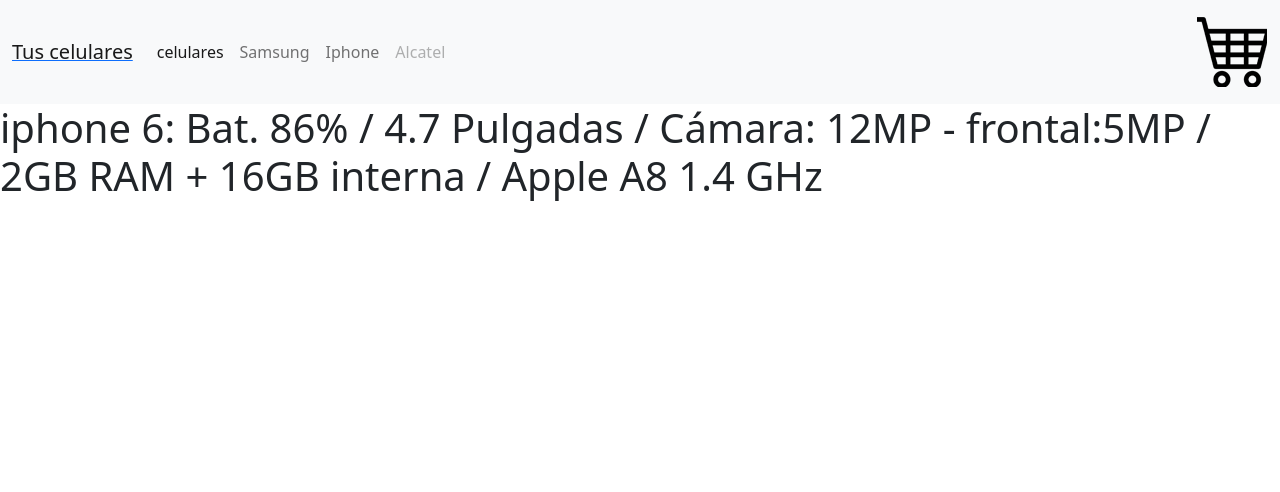
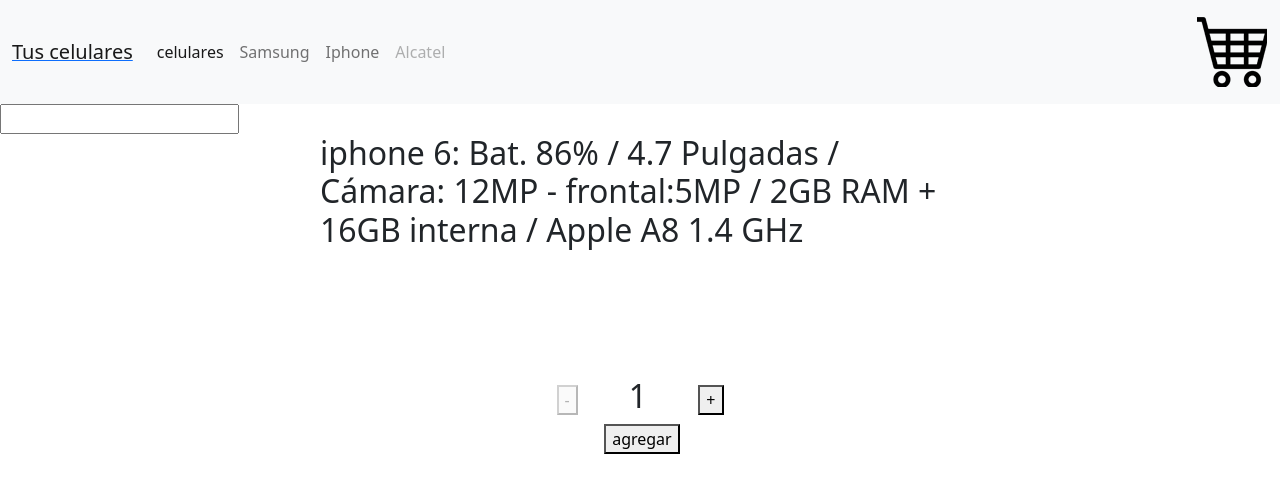
Before and after one commit to tomasvissio1/CelularVissio, a React (Create React App) app: page /0 in a window 1280 px wide. Shown: the top 492 px of the page. Built offline with nearby package versions, Linux system fonts and the light colour scheme.

Commit message:
precionar un boton y aparezca otro

```diff
--- a/src/App.js
+++ b/src/App.js
@@ -8,11 +8,13 @@
 import { BrowserRouter,Routes,Route } from 'react-router-dom';
 import Item from './components/itemList/Item';
 import ItemDetailContainer from './components/itemDetailContainer/ItemDetailContainer';
+import  Movimiento  from './components/movimientoMouse/Movimiento';
 
 function App() {
   return (
     <BrowserRouter>
       <NavBar />
+      <Movimiento/>
         <Routes>
           <Route path='/' element={
            <ItemList/>}/>
@@ -22,9 +24,9 @@
           }/>
 
 
-          <Route path='/carrito' element={
+          {/* <Route path='/carrito' element={
             <ItemCount/>
-          }/>
+          }/> */}
         </Routes>
     </BrowserRouter>
   );
--- a/src/components/ItemCount/ItemCount.js
+++ b/src/components/ItemCount/ItemCount.js
@@ -1,9 +1,13 @@
 import React from 'react'
 import {useState} from 'react'
+import { Link } from 'react-router-dom'
 import "./ItemCount.css"
 
+
+let activado=false
 function ItemCount() {
     const [numero, numeroEstado] = useState(1)
+    const [activador,setActivador] = useState()
 
     function sumar (){
         if(numero<=9){
@@ -17,8 +21,10 @@
         }
     }
     function onAdd(){
-        alert(`elegiste ${numero}`)
+        activado=true
+        setActivador(activado)
     }
+
   return (
     <section>
         <div id="contenedor">
@@ -26,8 +32,30 @@
             <h2>{numero}</h2>
             <button onClick={sumar} id="btnSuma" disabled={numero == 10 ? true : null}>+</button>
         </div>
+        <div style={{"marginLeft":"45%"}}>
         <div>
-            <button onClick={onAdd}>agregar</button>
+
+                {activador ? (
+                    <div style={{"display":"flex"}}>
+                            <div>
+                                <Link to={`/`}>
+                                <button onClick={onAdd} >Seguir comprando</button>
+
+                                </Link>
+
+                            </div>
+                            <div>
+                            <button onClick={onAdd} >ir al cart</button>
+                            </div>
+
+                    </div>
+                ):(
+                    <button onClick={onAdd} >agregar</button>
+
+                )}
+
+            </div>
+
         </div>
     </section>
   )
--- a/src/components/itemDetail/ItemDetail.js
+++ b/src/components/itemDetail/ItemDetail.js
@@ -1,7 +1,28 @@
+import { useState } from "react";
+import ItemCount from "../ItemCount/ItemCount"
 
 function ItemDetail({nombre}) {
+  const [activador,setActivado] = useState()
+
+
+  /* function add(e){
+    activado=true
+    setActivado(activado)
+    console.log(activador)
+  } */
   return (
-    <h1>{nombre}</h1>
+    <><h1 style={{"width":"50%","margin":"auto","fontSize":"2em"}}>{nombre}</h1><>
+
+
+      <div>
+
+        <ItemCount />
+
+      </div>
+
+
+    </></>
+
   )
 }
 
--- /dev/null
+++ b/src/components/movimientoMouse/Movimiento.js
@@ -0,0 +1,40 @@
+import React, { useEffect, useState } from 'react'
+
+function Movimiento() {
+    /* const [height,setHeight] = useState(0)
+    const [width, setWidth]=useState(0)
+        useEffect(()=>{
+            window.addEventListener('mousemove',function moviendo(e){
+                console.log(e);
+                setHeight(e.clientX)
+                setWidth(e.clientY)
+
+
+                return()=>{
+                    console.log("desmontando")
+                    window.removeEventListener('resize',moviendo)
+                }
+            })
+
+        })
+
+
+        return (
+            <div>
+                {height}X{width}
+            </div>
+        ) */
+
+        const hola =(event)=>{
+            if (event.key=='a' || event.key=='e' || event.key=='i' || event.key=='o' || event.key=='u') {
+                event.preventDefault();
+            }
+        }
+        return(
+            <div>
+                <input type="text" onKeyDown={hola}/>
+            </div>
+        )
+}
+
+export default Movimiento
```
